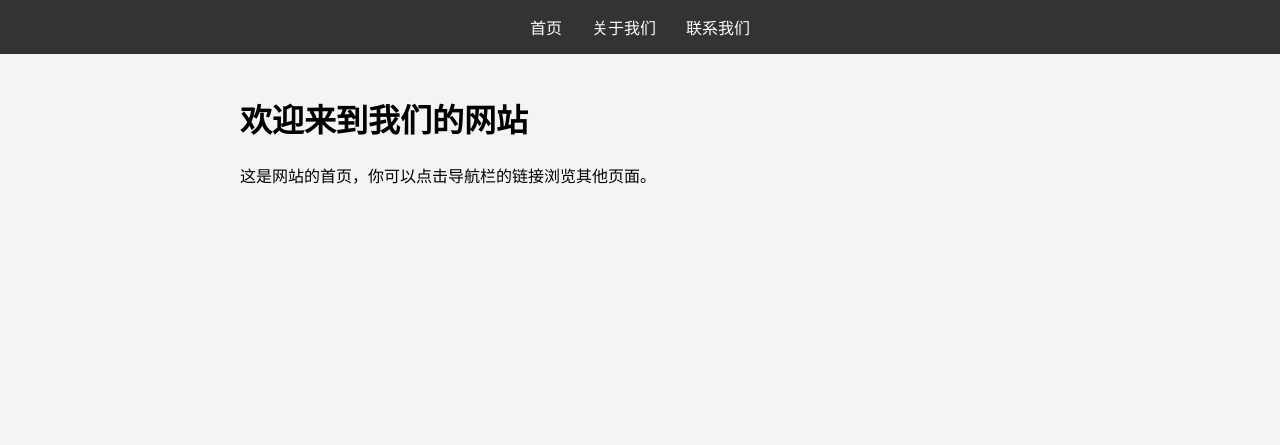
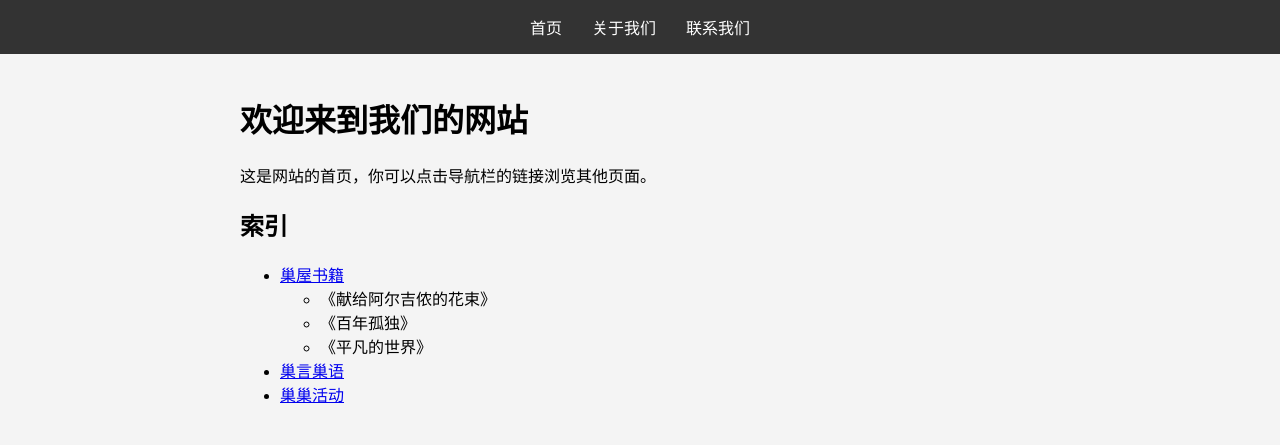
Before and after one commit to TenBookNest/What-s-wrong, a plain HTML site: page index.html in a window 1280 px wide. Drawn offline with Linux system fonts and the light colour scheme.

Commit message:
Add files via upload

```diff
--- a/index.html
+++ b/index.html
@@ -54,6 +54,18 @@
     <main>
         <h1>欢迎来到我们的网站</h1>
         <p>这是网站的首页，你可以点击导航栏的链接浏览其他页面。</p>
+        <h2>索引</h2>
+        <ul>
+            <li><a href="#">巢屋书籍</a>
+                <ul>
+                    <li>《献给阿尔吉侬的花束》</li>
+                    <li>《百年孤独》</li>
+                    <li>《平凡的世界》</li>
+                </ul>
+            </li>
+            <li><a href="#">巢言巢语</a></li>
+            <li><a href="#">巢巢活动</a></li>
+        </ul>
     </main>
 </body>
 
```
Also changed, not shown: about.html (+3 -1 lines), contact.html (+2 -0 lines).
